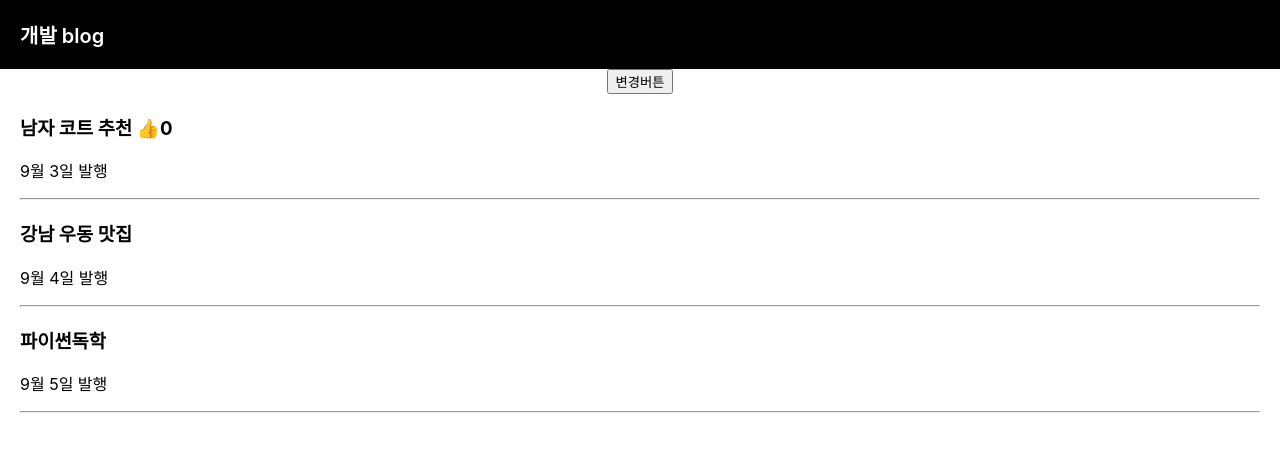
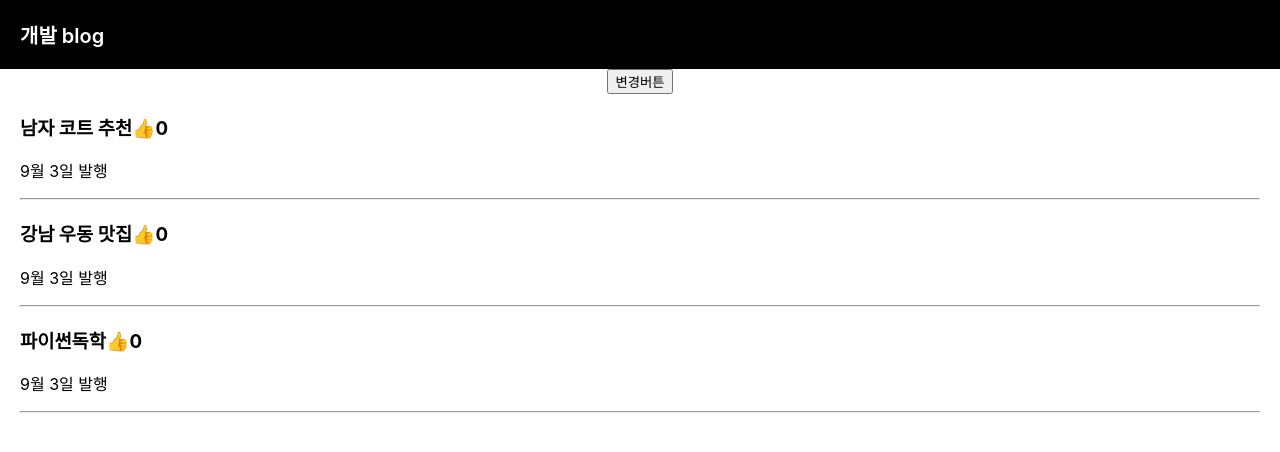
Before and after one commit to iamlydiaaaa/React, a React (Create React App) app in the folder blog/: page / in a window 1280 px wide. Shown: the top 452 px of the page. Built offline with nearby package versions, Linux system fonts and the light colour scheme.

Commit message:
~L.9, Map, Props

```diff
--- a/blog/src/App.js
+++ b/blog/src/App.js
@@ -6,8 +6,10 @@ import './App.css';
 function App() {
 
   let [글제목,글제목변경] = useState(['남자 코트 추천', '강남 우동 맛집', '파이썬독학']);
-  let [따봉, 따봉변경] = useState(0);
+
+  let [따봉, 따봉변경] = useState([0,0,0]);
   let [modal, setModal] = useState(false);
+  let [title, setTitle] = useState(0);
 
   function 제목바꾸기(){
     var newArray = [...글제목];
@@ -15,13 +17,15 @@ function App() {
     글제목변경( newArray );
   }
 
+
   return (
     <div className="App">
       <div className="black-nav">
         <div>개발 blog</div>
       </div>
       <button onClick={() => { 제목바꾸기() } }>변경버튼</button>
-      <div className="list">
+
+      {/* <div className="list">
         <h3 onClick={ () => { setModal(!modal) }}>{ 글제목[0] } <span onClick={ () => { 따봉변경(따봉 + 1) } }>👍</span>{따봉} </h3>
         <p>9월 3일 발행</p>
         <hr/>
@@ -35,23 +39,47 @@ function App() {
         <h3>{ 글제목[2] }</h3>
         <p>9월 5일 발행</p>
         <hr/>
-      </div>
+      </div> */}
+
+      {
+        글제목.map(function(a, i){
+          return (
+            <div className="list" key={i}>
+              <h3 onClick={ () => { setModal(true); setTitle(i) }}>{ 글제목[i] }
+                <span onClick={ () => {
+                  let copy = [...따봉];
+                  copy[i] = copy[i] + 1;
+                  따봉변경(copy)
+                 } }>👍</span>{따봉[i]}
+              </h3>
+              <p>9월 3일 발행</p>
+              <hr/>
+            </div>
+          )
+        })
+      }
 
       {
         // 조건식 ? 참일때 실행할코드 : 거짓일때 실행할코드
-        modal == true ? <Modal/> : null
+        modal == true ? <Modal color={['skyblue', 'lightpink']} title={title} 글제목={글제목} 제목바꾸기={제목바꾸기} /> : null
       }
+
 
     </div>
   );
 }
 
-function Modal(){
+<input>f</input>
+
+
+
+function Modal(props){
   return (
-    <div className="modal">
-        <h2>제목</h2>
+    <div className="modal" style={{background : props.color[0]}}>
+        <h2>{props.글제목[props.title]}</h2>
         <p>날짜</p>
         <p>상세내용</p>
+        <button onClick={ () => {props.제목바꾸기()}}>글수정</button>
       </div>
   )
 }
```
Also changed, not shown: 1 other file (tests, documents, lock files or other folders).
